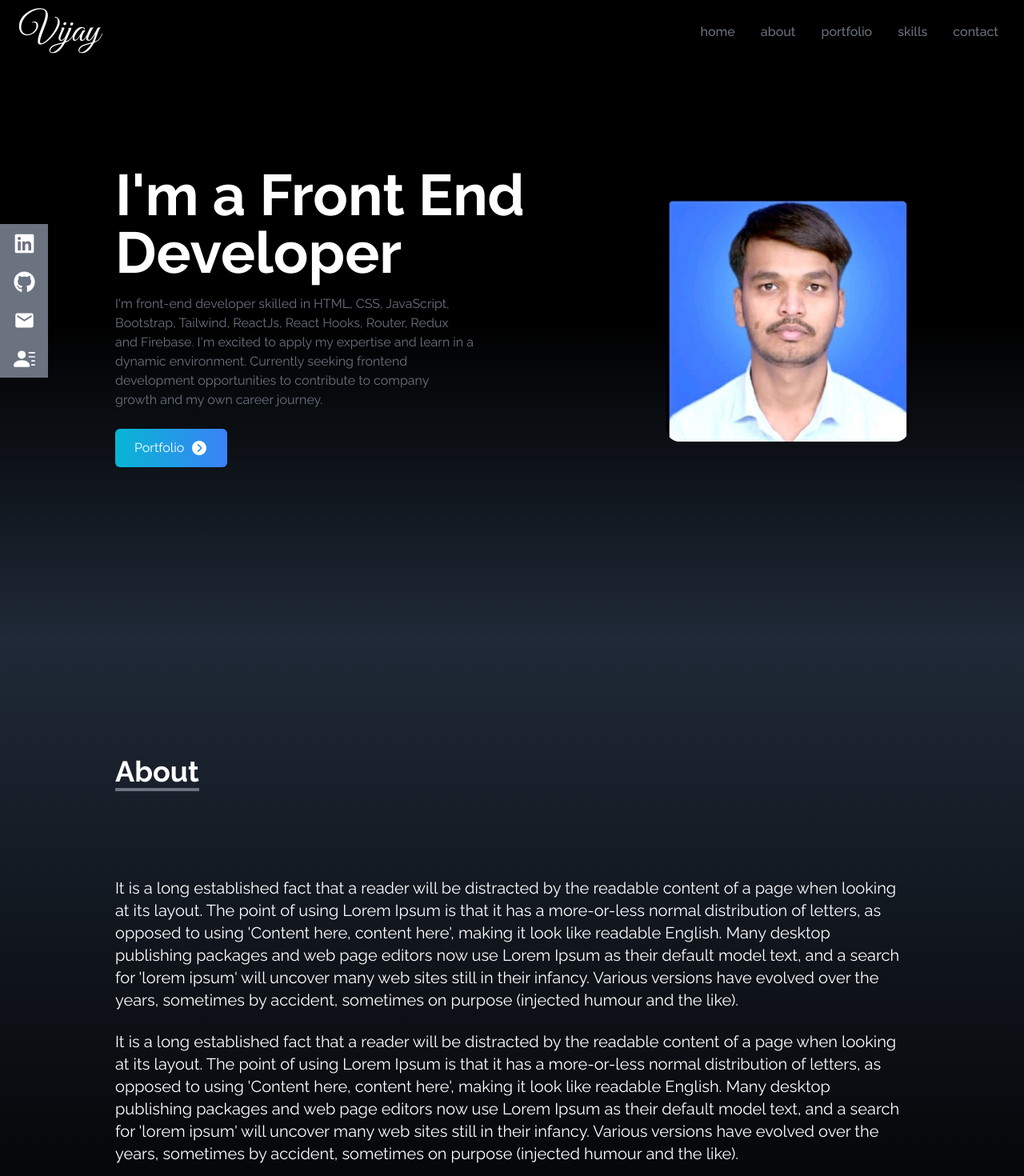
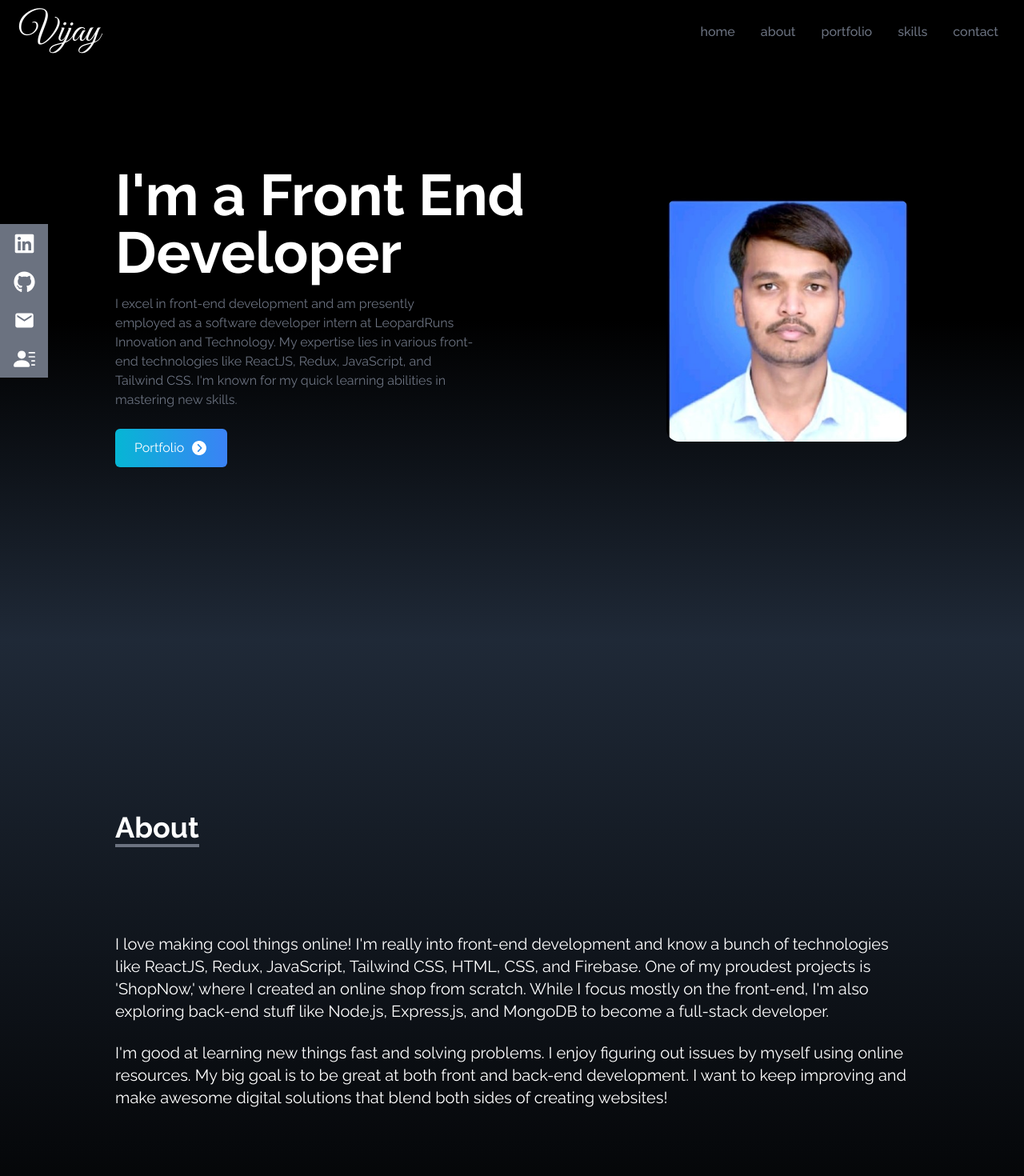
Before and after one commit to vijay-jawalkar/portfolio, a React (Create React App) app: page / in a window 1280 px wide. Shown: the top 1470 px of the page at 80% size. Built offline with nearby package versions, Linux system fonts and the light colour scheme.

Commit message:
updated about section

```diff
--- a/src/components/About.js
+++ b/src/components/About.js
@@ -15,29 +15,16 @@ export function About() {
         </div>
 
         <p className="text-xl mt-20">
-          It is a long established fact that a reader will be distracted by the
-          readable content of a page when looking at its layout. The point of
-          using Lorem Ipsum is that it has a more-or-less normal distribution of
-          letters, as opposed to using 'Content here, content here', making it
-          look like readable English. Many desktop publishing packages and web
-          page editors now use Lorem Ipsum as their default model text, and a
-          search for 'lorem ipsum' will uncover many web sites still in their
-          infancy. Various versions have evolved over the years, sometimes by
-          accident, sometimes on purpose (injected humour and the like).
+
+
+
+I love making cool things online! I'm really into front-end development and know a bunch of technologies like ReactJS, Redux, JavaScript, Tailwind CSS, HTML, CSS, and Firebase. One of my proudest projects is 'ShopNow,' where I created an online shop from scratch. While I focus mostly on the front-end, I'm also exploring back-end stuff like Node.js, Express.js, and MongoDB to become a full-stack developer.
         </p>
 
         <br />
 
         <p className="text-xl">
-          It is a long established fact that a reader will be distracted by the
-          readable content of a page when looking at its layout. The point of
-          using Lorem Ipsum is that it has a more-or-less normal distribution of
-          letters, as opposed to using 'Content here, content here', making it
-          look like readable English. Many desktop publishing packages and web
-          page editors now use Lorem Ipsum as their default model text, and a
-          search for 'lorem ipsum' will uncover many web sites still in their
-          infancy. Various versions have evolved over the years, sometimes by
-          accident, sometimes on purpose (injected humour and the like).
+        I'm good at learning new things fast and solving problems. I enjoy figuring out issues by myself using online resources. My big goal is to be great at both front and back-end development. I want to keep improving and make awesome digital solutions that blend both sides of creating websites!
         </p>
       </div>
     </div>
--- a/src/components/Home.js
+++ b/src/components/Home.js
@@ -12,12 +12,7 @@ export function Home() {
         <div className="flex flex-col justify-center h-full">
           <h2 className="text-4xl sm:text-7xl font-bold text-white">I'm a Front End Developer</h2>
           <p className="text-gray-500 py-4 max-w-md">
-            I'm  front-end developer skilled in HTML, CSS,
-            JavaScript, Bootstrap, Tailwind, ReactJs, React Hooks, Router, Redux
-            and Firebase. I'm excited to
-            apply my expertise and learn in a dynamic environment. Currently
-            seeking frontend development opportunities to contribute to company
-            growth and my own career journey.
+          I excel in front-end development and am presently employed as a software developer intern at LeopardRuns Innovation and Technology. My expertise lies in various front-end technologies like ReactJS, Redux, JavaScript, and Tailwind CSS. I'm known for my quick learning abilities in mastering new skills.
           </p>
 
           <div>
```
